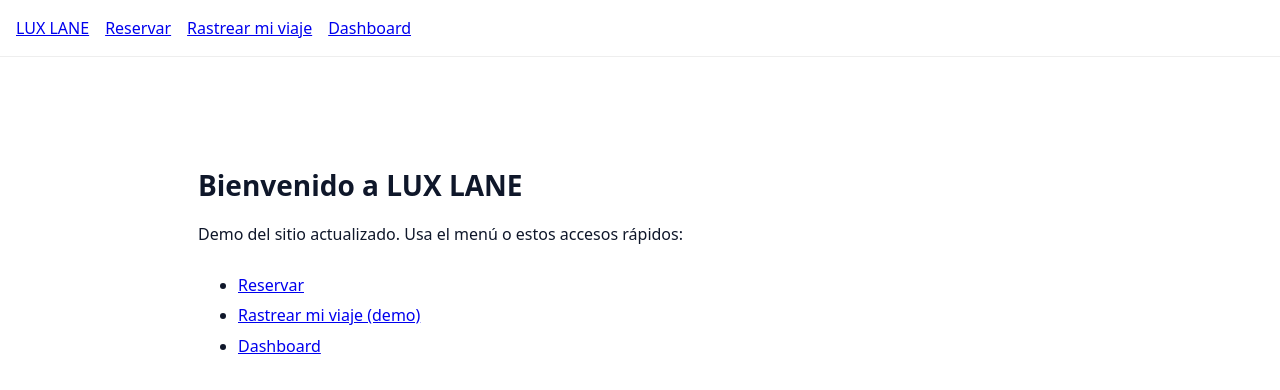
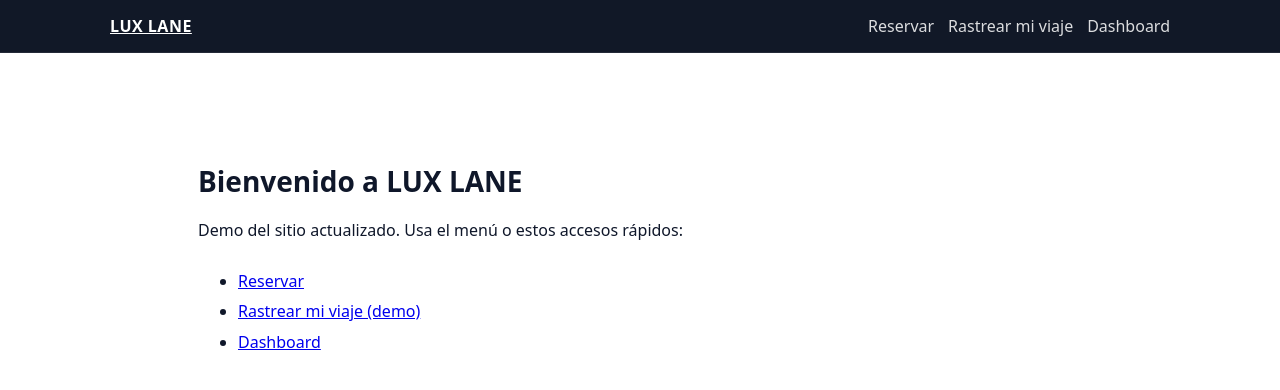
Before and after one commit to Luxlane/luxlane, a Next.js app: page / in a window 1280 px wide. Shown: the top 390 px of the page. Built offline with nearby package versions, Linux system fonts and the light colour scheme.

Commit message:
Update Nav.tsx

```diff
--- a/components/Nav.tsx
+++ b/components/Nav.tsx
@@ -1,13 +1,17 @@
-'use client';
-import Link from 'next/link';
+"use client";
+import Link from "next/link";
 
 export default function Nav(){
   return (
-    <nav style={{display:'flex', gap:16, padding:16, borderBottom:'1px solid #eee'}}>
-      <Link href="/">LUX LANE</Link>
-      <Link href="/book">Reservar</Link>
-      <Link href="/track/demo-trip">Rastrear mi viaje</Link>
-      <Link href="/dashboard">Dashboard</Link>
-    </nav>
+    <header className="header">
+      <div className="header-inner">
+        <Link href="/" className="brand">LUX LANE</Link>
+        <nav className="nav">
+          <Link href="/book">Reservar</Link>
+          <Link href="/track/demo-trip">Rastrear mi viaje</Link>
+          <Link href="/dashboard">Dashboard</Link>
+        </nav>
+      </div>
+    </header>
   );
 }
```
